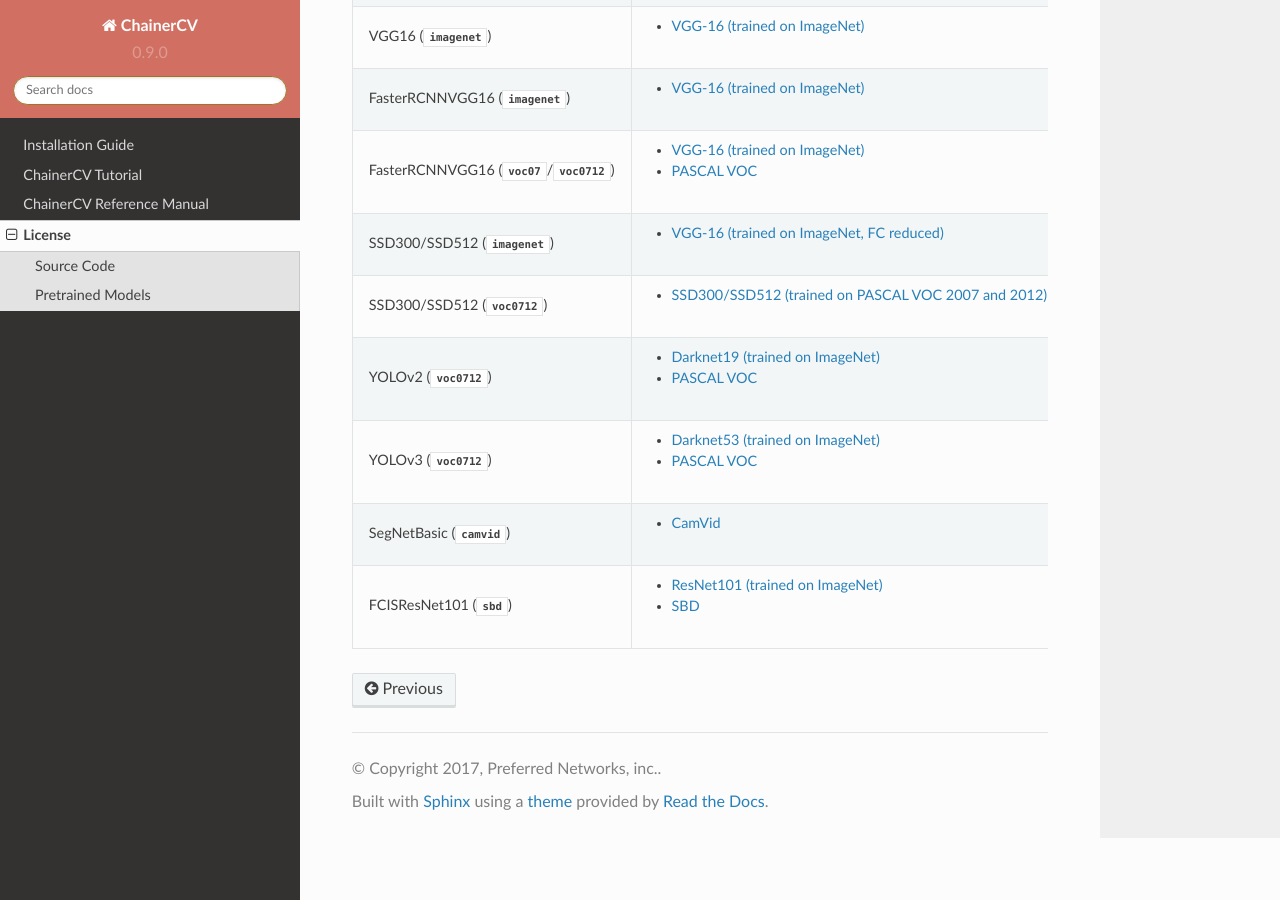
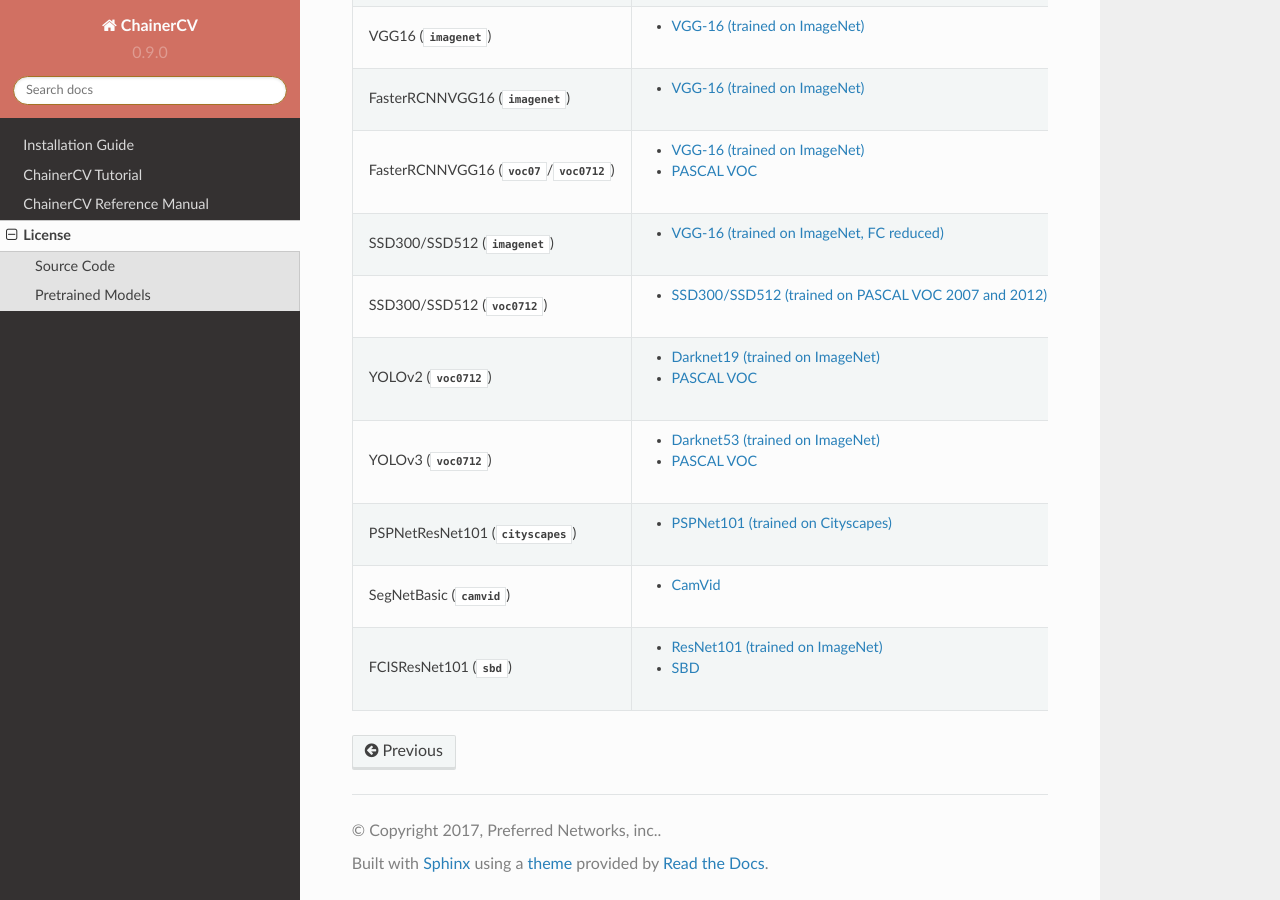
Before and after one commit to chainer/chainercv, a Sphinx documentation site: the page built from docs/source/license.rst, in a window 1280 px wide and 900 px high, scrolled down 505 px. Built offline with Sphinx 7.4.7 and the Read the Docs theme 2.0.0, drawn with Linux system fonts in a browser that asks for light colours.

Commit message:
add pspnet

```diff
--- a/docs/source/license.rst
+++ b/docs/source/license.rst
@@ -37,6 +37,8 @@
     * - YOLOv3 (:obj:`voc0712`)
       - * `Darknet53 (trained on ImageNet) <https://pjreddie.com/darknet/yolo/#train-voc>`_
         * `PASCAL VOC <http://host.robots.ox.ac.uk/pascal/VOC/>`_
+    * - PSPNetResNet101 (:obj:`cityscapes`)
+      - * `PSPNet101 (trained on Cityscapes) <https://github.com/hszhao/PSPNet#usage>`_
     * - SegNetBasic (:obj:`camvid`)
       - * `CamVid <https://github.com/alexgkendall/SegNet-Tutorial/>`_
     * - FCISResNet101 (:obj:`sbd`)
```
